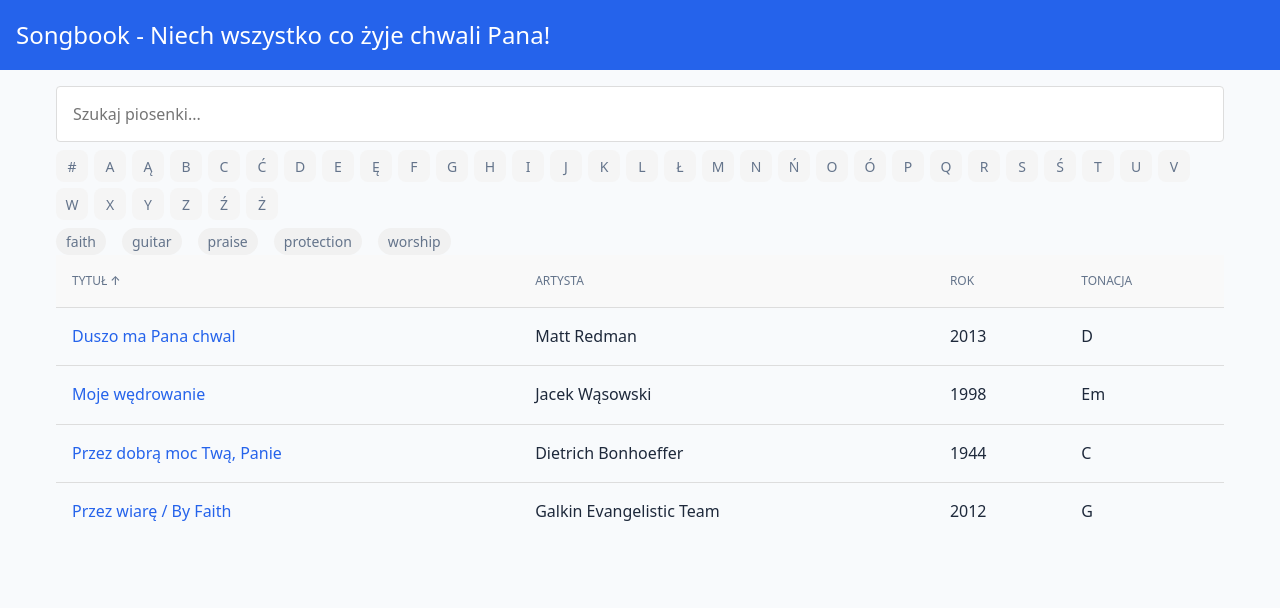
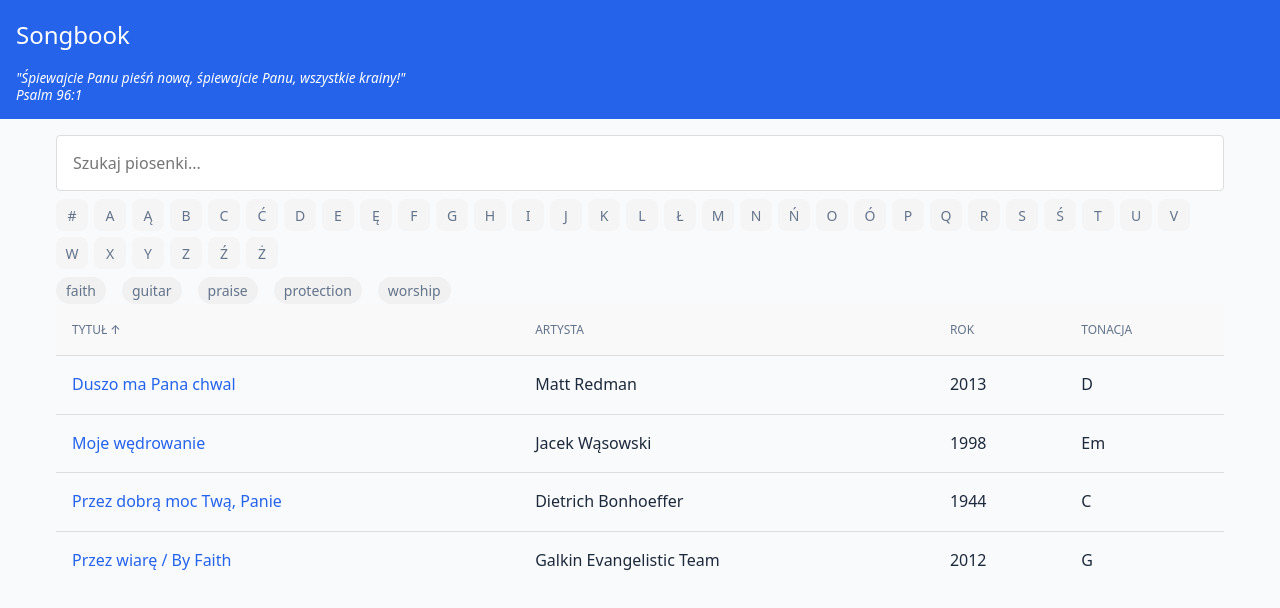
Before and after one commit to darekpiano/songbook, a React (Vite) app: page /#/ in a window 1280 px wide. Shown: the top 608 px of the page. Built offline with nearby package versions, Linux system fonts and the light colour scheme.

Commit message:
Update header title and add subtitle with Psalm 96:1 in Layout component

```diff
--- a/src/components/layout/Layout.tsx
+++ b/src/components/layout/Layout.tsx
@@ -16,7 +16,13 @@ export const Layout = ({ children }: LayoutProps) => {
         <header className={styles.header}>
           <h1 className={styles.title}>
             {isHomePage ? (
-              'Songbook - Niech wszystko co żyje chwali Pana!'
+              <>
+                Songbook
+                <span className={styles.subtitle}>
+                  "Śpiewajcie Panu pieśń nową, śpiewajcie Panu, wszystkie krainy!"
+                  <br />Psalm 96:1
+                </span>
+              </>
             ) : (
               <Link to="/">Songbook</Link>
             )}
--- a/src/styles/components/Layout.module.scss
+++ b/src/styles/components/Layout.module.scss
@@ -33,6 +33,8 @@
   margin: 0;
   font-size: 1.5rem;
   font-weight: 500;
+  display: flex;
+  flex-direction: column;
 
   a {
     color: white;
@@ -44,6 +46,14 @@
   }
 }
 
+.subtitle {
+  font-size: 0.85rem;
+  font-weight: 400;
+  margin-top: $spacing-xs;
+  font-style: italic;
+  line-height: 1.2;
+}
+
 .controls {
   display: flex;
   gap: $spacing-sm;
```
